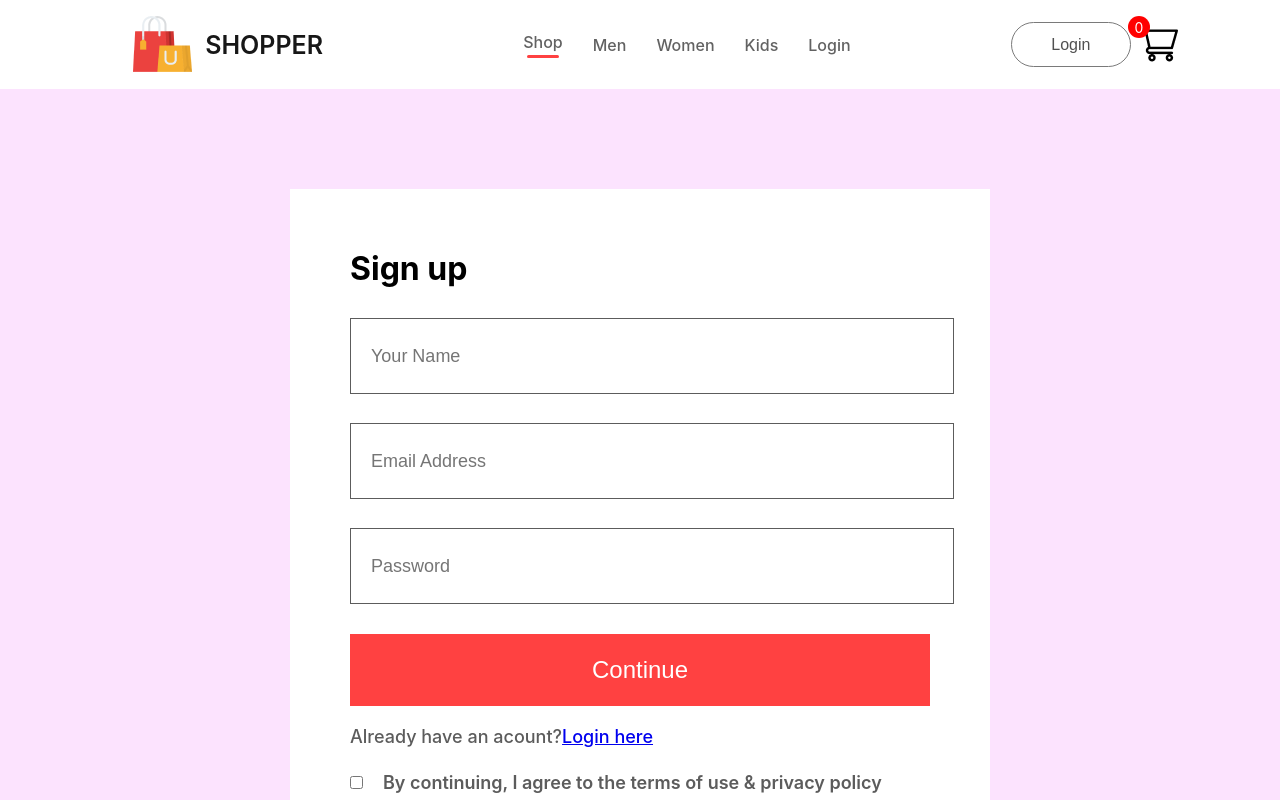
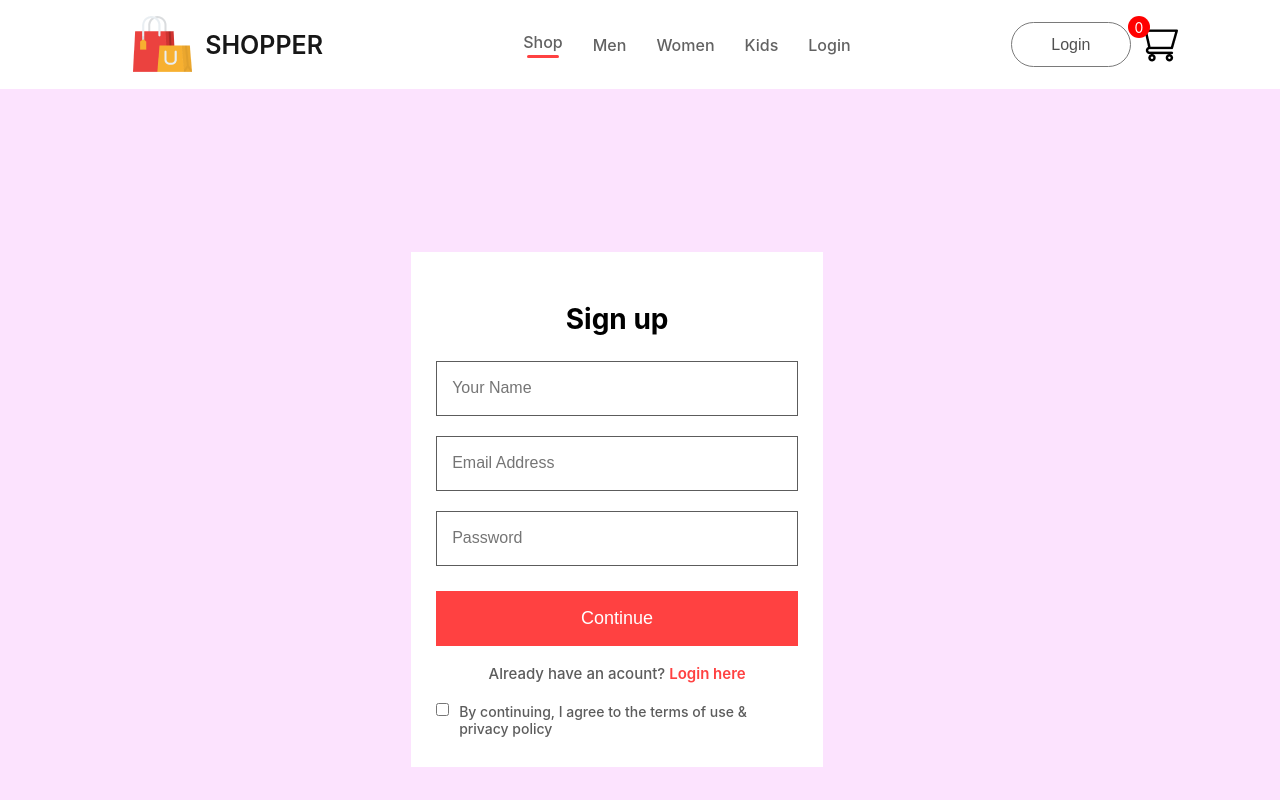
Before and after one commit to The-Vipi14/shopper, a React (Create React App) app in the folder frontend/: page /signup in a window 1280 px wide. Shown: the top 800 px of the page. Built offline with nearby package versions, Linux system fonts and the light colour scheme.

Commit message:
signup page UI updated

```diff
--- a/frontend/src/Pages/CSS/loginSignup.css
+++ b/frontend/src/Pages/CSS/loginSignup.css
@@ -1,4 +1,4 @@
-.login-signup{
+/* .login-signup{
     width: 100%;
     height: 700px;
     background: #fce3fe;
@@ -58,3 +58,206 @@
     font-size: 18px;
     font-weight: 600;
 }
+@media (max-width: 768px) {
+  .login-signup {
+    height: auto;
+    padding: 60px 6px;
+  }
+
+  .login-signup-container {
+    width: 100%;
+    height: auto;
+    padding: 30px 25px;
+  }
+
+  .login-signup-container h1 {
+    text-align: center;
+  }
+
+  .login-signup-container button {
+    width: 100%;
+    font-size: 20px;
+  }
+
+  .login-signup-fields input {
+    height: 60px;
+    font-size: 16px;
+  }
+
+  .login-signup-login,
+  .login-signup-agree {
+    font-size: 16px;
+  }
+}
+
+
+@media (max-width: 480px) {
+  .login-signup {
+    padding-top: 40px;
+  }
+
+  .login-signup-container {
+    padding: 25px 20px;
+  }
+
+  .login-signup-container h1 {
+    font-size: 24px;
+  }
+
+  .login-signup-fields {
+    gap: 20px;
+  }
+
+  .login-signup-fields input {
+    height: 55px;
+    font-size: 15px;
+  }
+
+  .login-signup-container button {
+    height: 55px;
+    font-size: 18px;
+  }
+
+  .login-signup-login {
+    text-align: center;
+    line-height: 1.5;
+  }
+
+  .login-signup-agree {
+    flex-direction: column;
+    align-items: flex-start;
+    gap: 10px;
+    font-size: 15px;
+  }
+} */
+
+
+
+/* ===============================
+   LOGIN / SIGNUP PAGE
+================================ */
+
+.login-signup {
+    width: 100%;
+    min-height: 100vh;
+    background: #fce3fe;
+    display: flex;
+    justify-content: center;
+    align-items: center;
+    padding: 20px 0;
+}
+
+/* ===============================
+   CONTAINER
+================================ */
+
+.login-signup-container {
+    width: 90%;
+    max-width: 580px;
+    background: white;
+    padding: 30px 25px;
+    box-sizing: border-box;
+}
+
+/* ===============================
+   TITLE
+================================ */
+
+.login-signup-container h1 {
+    margin: 20px 0;
+    text-align: center;
+    font-size: 28px;
+}
+
+/* ===============================
+   INPUT FIELDS
+================================ */
+
+.login-signup-fields {
+    display: flex;
+    flex-direction: column;
+    gap: 20px;
+    margin-top: 25px;
+}
+
+.login-signup-fields input {
+    height: 55px;
+    width: 100%;
+    padding-left: 15px;
+    border: 1px solid #5c5c5c;
+    font-size: 16px;
+    box-sizing: border-box;
+}
+
+/* ===============================
+   BUTTON
+================================ */
+
+.login-signup-container button {
+    width: 100%;
+    height: 55px;
+    color: white;
+    background: #ff4141;
+    margin-top: 25px;
+    border: none;
+    font-size: 18px;
+    font-weight: 500;
+    cursor: pointer;
+}
+
+/* ===============================
+   LOGIN TEXT
+================================ */
+
+.login-signup-login {
+    margin-top: 18px;
+    color: #5c5c5c;
+    font-size: 15px;
+    font-weight: 500;
+    text-align: center;
+}
+
+.login-signup-login a {
+    color: #ff4141;
+    font-weight: 600;
+    margin-left: 4px;
+    text-decoration: none;
+}
+
+/* ===============================
+   TERMS & CONDITIONS
+================================ */
+
+.login-signup-agree {
+    display: flex;
+    align-items: flex-start;
+    margin-top: 20px;
+    gap: 10px;
+    color: #5c5c5c;
+    font-size: 14px;
+    font-weight: 500;
+}
+
+/* ===============================
+   RESPONSIVE
+================================ */
+
+@media (max-width: 480px) {
+    .login-signup-container {
+        padding: 25px 20px;
+    }
+
+    .login-signup-container h1 {
+        font-size: 24px;
+    }
+
+    .login-signup-fields input {
+        height: 50px;
+        font-size: 15px;
+    }
+
+    .login-signup-container button {
+        height: 50px;
+        font-size: 16px;
+    }
+}
```
